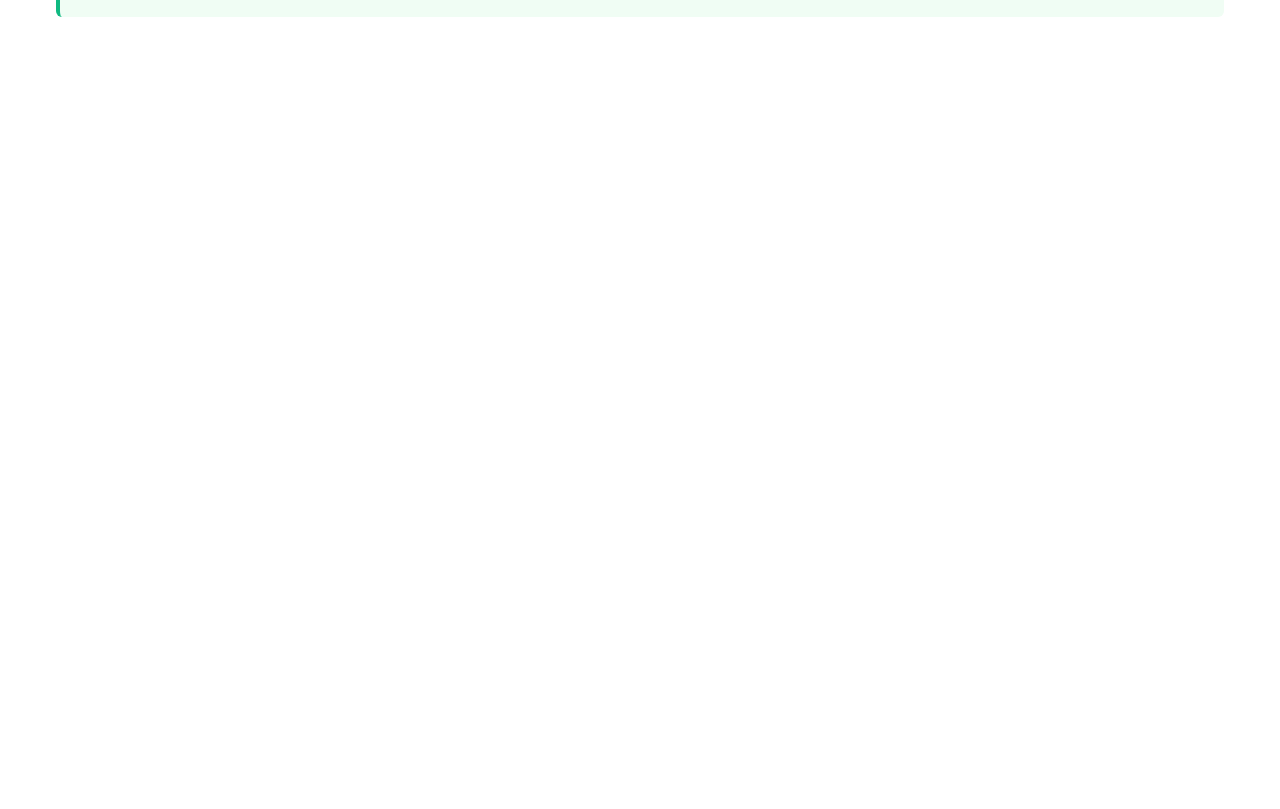
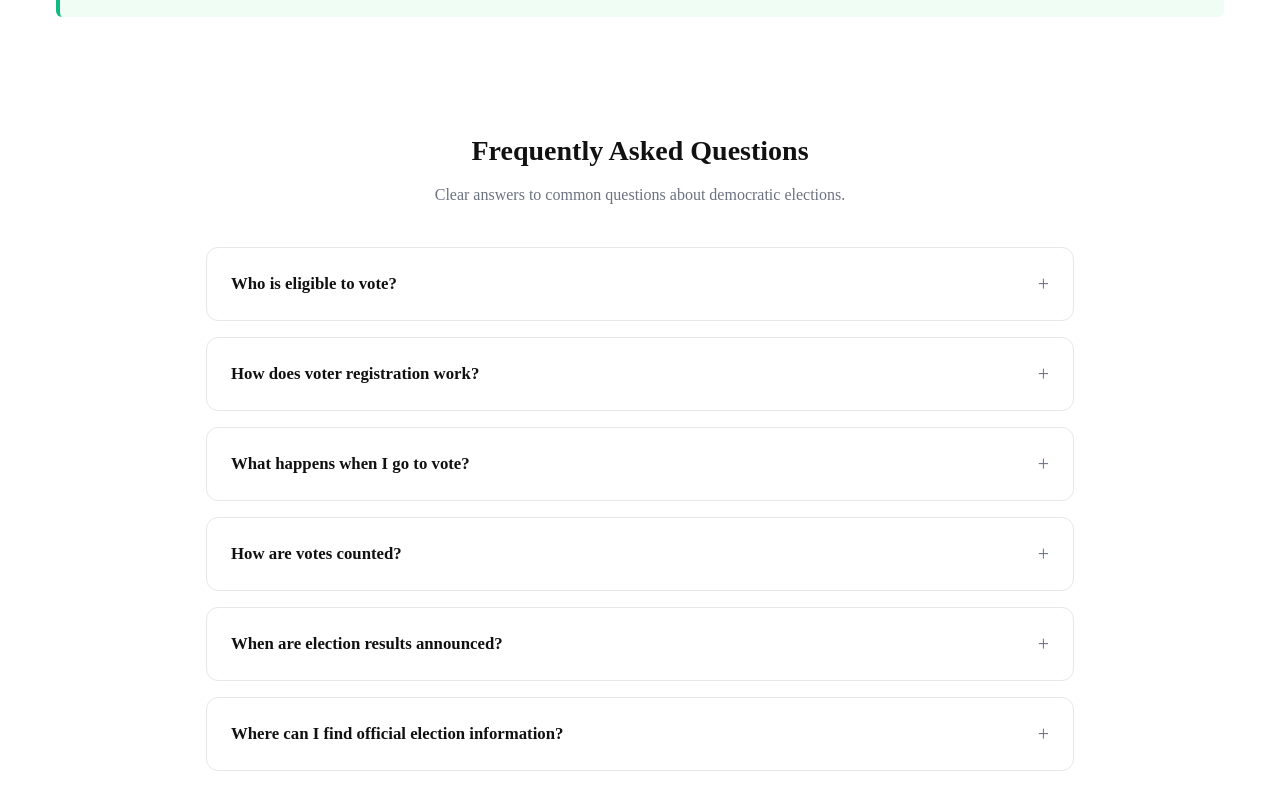
Before and after one commit to devamithra137/Election-Process-Education, a Next.js app: page / in a window 1280 px wide. Shown: the part 3647-4456 px from the top of the page. Before the commit the page ends 3760 px from the top, so only its background shows below. Built offline with nearby package versions, Linux system fonts and the light colour scheme.

Commit message:
Add election process FAQ

```diff
--- a/src/app/globals.css
+++ b/src/app/globals.css
@@ -462,6 +462,74 @@ a {
   line-height: 1.5;
 }
 
+/* ─── FAQ ────────────────────────────────────────────────────── */
+.faq-section {
+  width: 100%;
+  max-width: 900px;
+  margin: 5rem auto 4rem;
+  padding: 0 1rem;
+}
+
+.faq-list {
+  display: flex;
+  flex-direction: column;
+  gap: 1rem;
+  margin-top: 2.5rem;
+}
+
+.faq-item {
+  background-color: #ffffff;
+  border: 1px solid #e5e7eb;
+  border-radius: 0.75rem;
+  padding: 1.25rem 1.5rem;
+  transition: border-color 0.2s ease, box-shadow 0.2s ease;
+}
+
+.faq-item[open] {
+  border-color: var(--color-accent);
+  box-shadow: 0 4px 12px rgba(29, 78, 216, 0.05);
+}
+
+.faq-question {
+  font-size: 1.05rem;
+  font-weight: 600;
+  color: var(--color-foreground);
+  cursor: pointer;
+  list-style: none;
+  display: flex;
+  justify-content: space-between;
+  align-items: center;
+}
+
+.faq-question::-webkit-details-marker {
+  display: none;
+}
+
+.faq-question::after {
+  content: "+";
+  font-size: 1.25rem;
+  font-weight: 400;
+  color: var(--color-muted);
+  transition: transform 0.2s ease;
+}
+
+.faq-item[open] .faq-question::after {
+  content: "−";
+  color: var(--color-accent);
+}
+
+.faq-answer {
+  margin-top: 0.75rem;
+  padding-top: 0.75rem;
+  border-top: 1px solid #f3f4f6;
+}
+
+.faq-answer p {
+  font-size: 0.95rem;
+  color: var(--color-muted);
+  line-height: 1.6;
+}
+
 /* ─── Buttons ────────────────────────────────────────────────── */
 .btn {
   display: inline-flex;
--- a/src/app/page.tsx
+++ b/src/app/page.tsx
@@ -5,6 +5,7 @@ import VoterRegistration from "@/components/VoterRegistration";
 import ElectionTimeline from "@/components/ElectionTimeline";
 import VotingProcess from "@/components/VotingProcess";
 import VoteCounting from "@/components/VoteCounting";
+import FAQ from "@/components/FAQ";
 
 export default function Home() {
   return (
@@ -28,6 +29,7 @@ export default function Home() {
       <ElectionTimeline />
       <VotingProcess />
       <VoteCounting />
+      <FAQ />
     </main>
   );
 }
--- /dev/null
+++ b/src/components/FAQ.tsx
@@ -0,0 +1,71 @@
+import React from "react";
+import SectionHeading from "./SectionHeading";
+
+export interface FAQItem {
+  id: string;
+  question: string;
+  answer: string;
+}
+
+const faqData: FAQItem[] = [
+  {
+    id: "eligibility",
+    question: "Who is eligible to vote?",
+    answer:
+      "Voter eligibility typically depends on age, citizenship, residency, and registration status. Exact requirements vary by country and jurisdiction, so always check with your local electoral authority.",
+  },
+  {
+    id: "registration",
+    question: "How does voter registration work?",
+    answer:
+      "Voter registration involves submitting your personal and residence details to official electoral authorities to be placed on the electoral roll. Procedures and deadlines differ depending on your location.",
+  },
+  {
+    id: "voting-day",
+    question: "What happens when I go to vote?",
+    answer:
+      "Upon arriving at your assigned polling place or using an official voting channel, your identity and registration are verified. You then cast your vote privately using designated paper ballots or electronic voting devices.",
+  },
+  {
+    id: "counting",
+    question: "How are votes counted?",
+    answer:
+      "Votes are systematically collected and counted after polls close by authorized election officials, using transparent procedures, cross-checks, and audit protocols defined by election law.",
+  },
+  {
+    id: "results",
+    question: "When are election results announced?",
+    answer:
+      "Preliminary results may be reported shortly after polls close, while final certified results are formally declared by the election authority after complete tabulation and verification.",
+  },
+  {
+    id: "official-info",
+    question: "Where can I find official election information?",
+    answer:
+      "Official information regarding election schedules, polling locations, voter registration, and candidate lists is published by your country or region's official election management body.",
+  },
+];
+
+export const FAQ: React.FC = () => {
+  return (
+    <section id="faq" className="faq-section">
+      <SectionHeading
+        title="Frequently Asked Questions"
+        subtitle="Clear answers to common questions about democratic elections."
+      />
+
+      <div className="faq-list">
+        {faqData.map((item) => (
+          <details key={item.id} className="faq-item">
+            <summary className="faq-question">{item.question}</summary>
+            <div className="faq-answer">
+              <p>{item.answer}</p>
+            </div>
+          </details>
+        ))}
+      </div>
+    </section>
+  );
+};
+
+export default FAQ;
```
